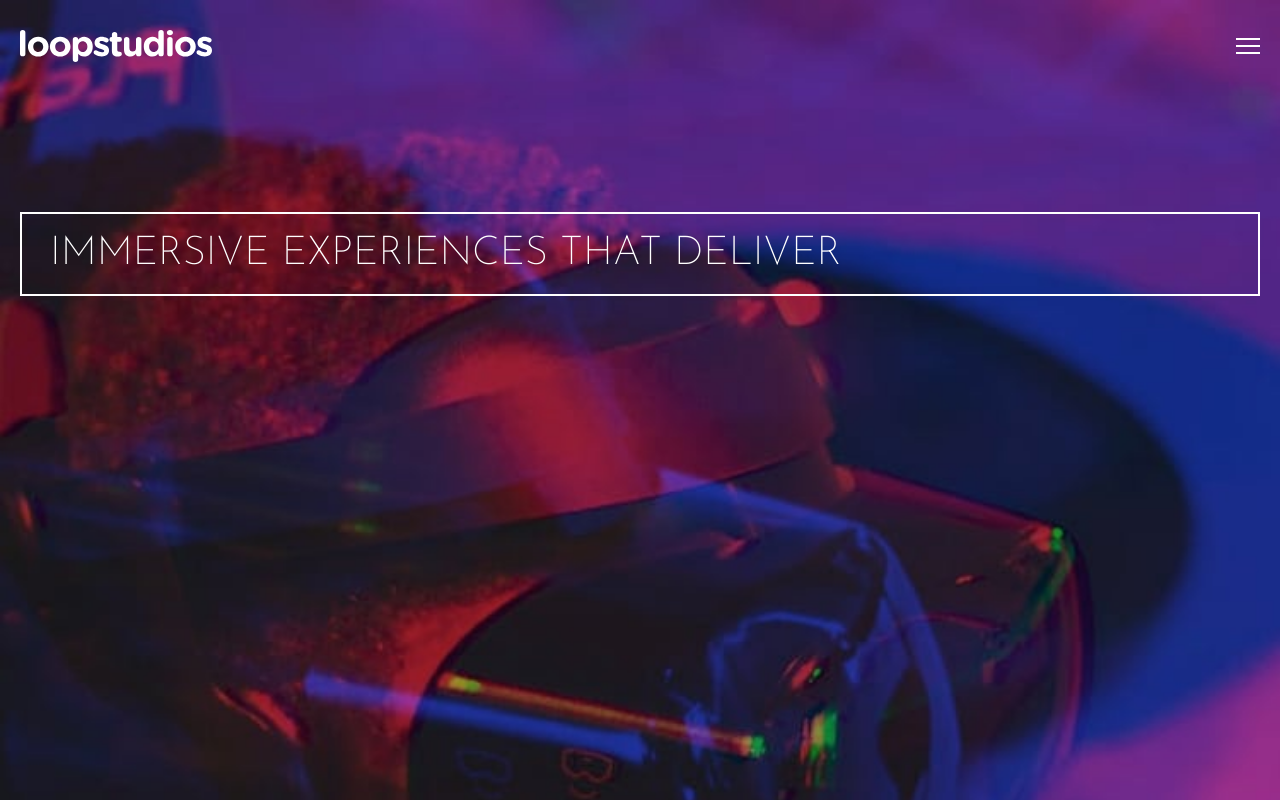
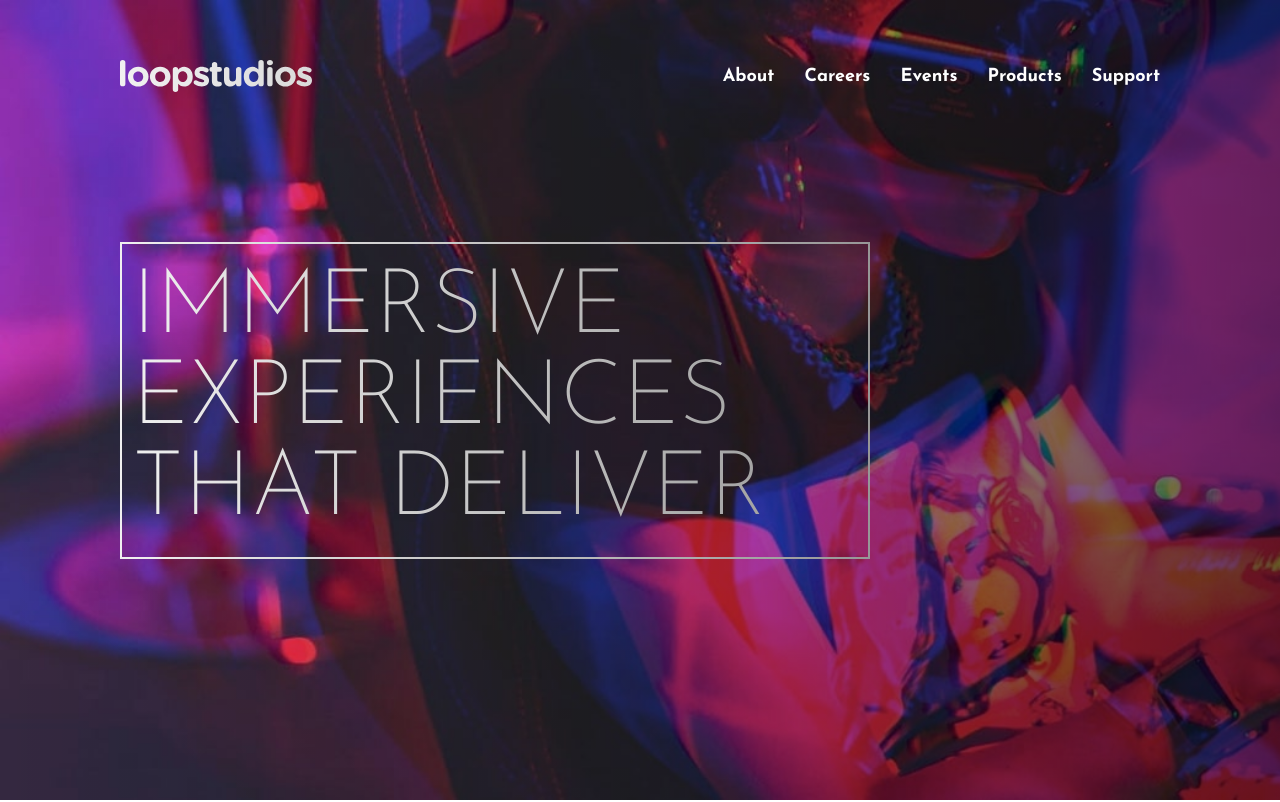
Before and after one commit to Diego2Drm/Loopstudios-landing-page, a React (Vite) app: page / in a window 1280 px wide. Shown: the top 802 px of the page. Built offline with nearby package versions, Linux system fonts and the light colour scheme; a web font is replaced by a local one.

Commit message:
Media Query Header

```diff
--- a/src/components/Header/Header.jsx
+++ b/src/components/Header/Header.jsx
@@ -17,7 +17,7 @@ function Header() {
       <div>
         <img src={logo} alt="logo" />
         <div>
-          <img src={iconHamburger} alt="icon-hamburger" onClick={handleNav}/>
+          <img className="icon" src={iconHamburger} alt="icon-hamburger" onClick={handleNav}/>
           <NavList active={navActive} handleNav={handleNav}/>
         </div>
       </div>
--- a/src/components/Header/NavList.jsx
+++ b/src/components/Header/NavList.jsx
@@ -10,8 +10,8 @@ function NavList(props) {
   return (
     <nav className={active ? 'active' : 'disable'}>
       <div>
-        <img src={logo} alt="logo" />
-        <img src={iconClose} alt="icon-close" onClick={handleNav} />
+        <img className='icon' src={logo} alt="logo" />
+        <img className='icon' src={iconClose} alt="icon-close" onClick={handleNav} />
       </div>
      <LinkList />
     </nav>
--- a/src/scss/components/Header.scss
+++ b/src/scss/components/Header.scss
@@ -53,9 +53,83 @@ nav {
 
 nav.disable {
   display: none;
-
 }
 
 nav.active {
   display: flex;
 }
+
+// Desktop
+
+@media (min-width: 1024px) {
+  .content__header {
+    background: url(../../assets/desktop/image-hero.jpg) no-repeat;
+    background-size: cover;
+    width: 100%;
+    padding: 6rem 12rem;
+    position: relative;
+
+    &::after {
+      content: '';
+      width: 100%;
+      height: 100%;
+      position: absolute;
+      inset: 0;
+      background: linear-gradient(to left, rgba(0, 0, 0, 0.6), rgba(0, 0, 0, 0));
+    }
+
+    p {
+      padding: 2rem 1rem;
+      font-size: 9rem;
+      width: 75rem;
+    }
+  }
+
+  nav {
+    background: transparent;
+    padding: 0;
+    display: flex;
+    flex-direction: row;
+    gap: 0rem;
+    position: initial;
+
+    ul {
+      display: flex;
+      flex-direction: row;
+      gap: 3rem;
+      font-size: 1.8rem;
+      text-transform: capitalize;
+      font-weight: bold;
+
+      li a {
+        color: variables.$White;
+        position: relative;
+
+        &::after {
+          content: ' ';
+          position: absolute;
+          width: 100%;
+          height: .4rem;
+          background: variables.$White;
+          bottom: -1rem;
+          left: 0;
+          transition: .4s ease-in-out;
+          transform: scaleX(0);
+        }
+
+        &:hover::after {
+          transform: scaleX(1);
+        }
+      }
+    }
+  }
+
+  nav.disable {
+    display: flex;
+  }
+
+  .icon {
+    display: none;
+  }
+
+}
```
